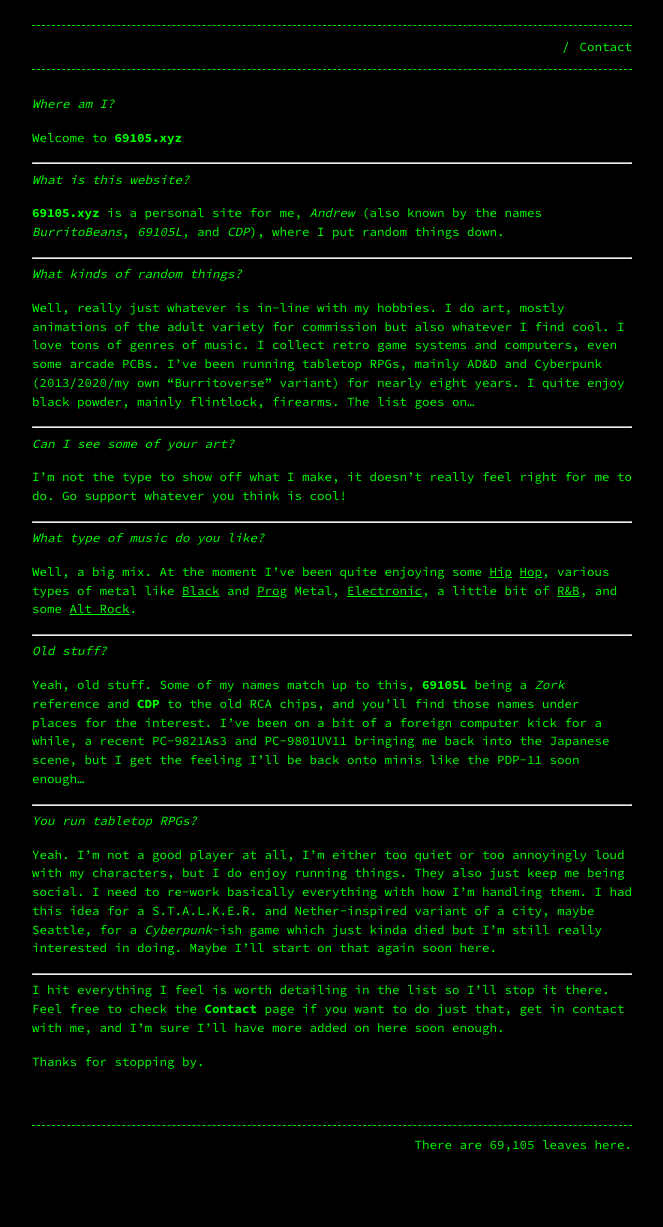
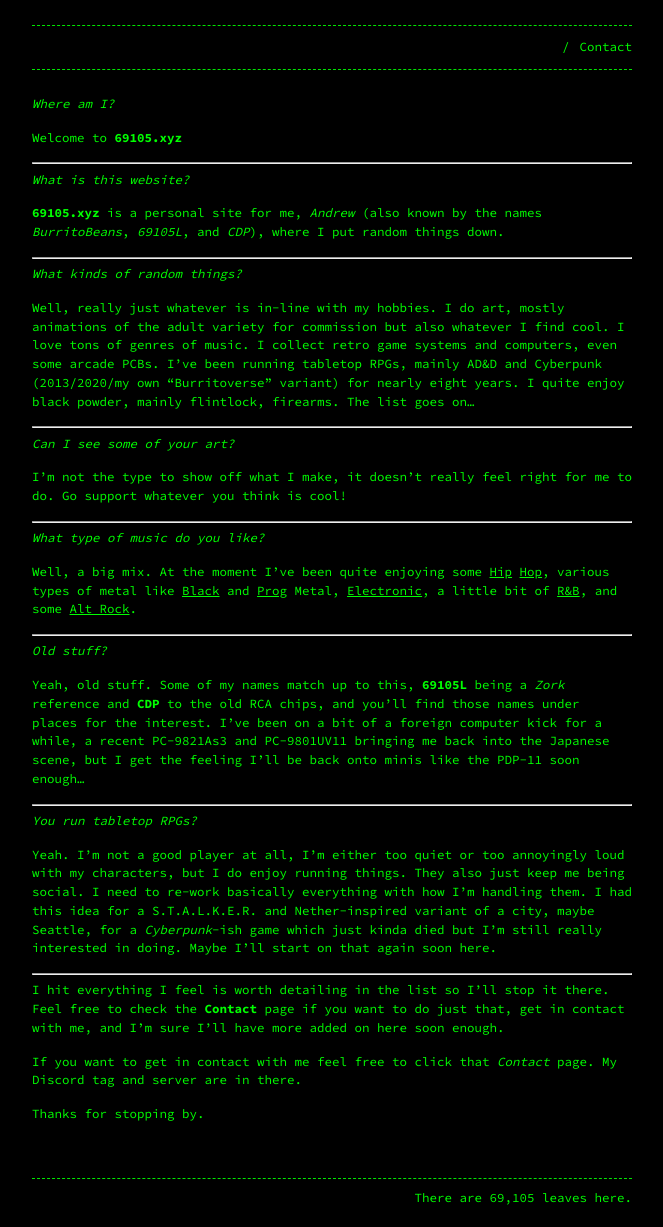
Before and after one commit to Terwilliger69105/69105.github.io, a Jekyll site: the page built from index.md, in a window 1280 px wide. Shown: the whole page, without its empty margins (308-971 px from the left). Built offline with Jekyll 4.4.1, drawn with Linux system fonts in a browser that asks for light colours; before the commit the page ends 1175 px from its top, so only the background shows below that.

Commit message:
Update index.md

```diff
--- a/index.md
+++ b/index.md
@@ -47,4 +47,6 @@ Yeah. I'm not a good player at all, I'm either too quiet or too annoyingly loud
 
 I hit everything I feel is worth detailing in the list so I'll stop it there. Feel free to check the **Contact** page if you want to do just that, get in contact with me, and I'm sure I'll have more added on here soon enough.
 
+If you want to get in contact with me feel free to click that *Contact* page. My Discord tag and server are in there.
+
 Thanks for stopping by.
```
